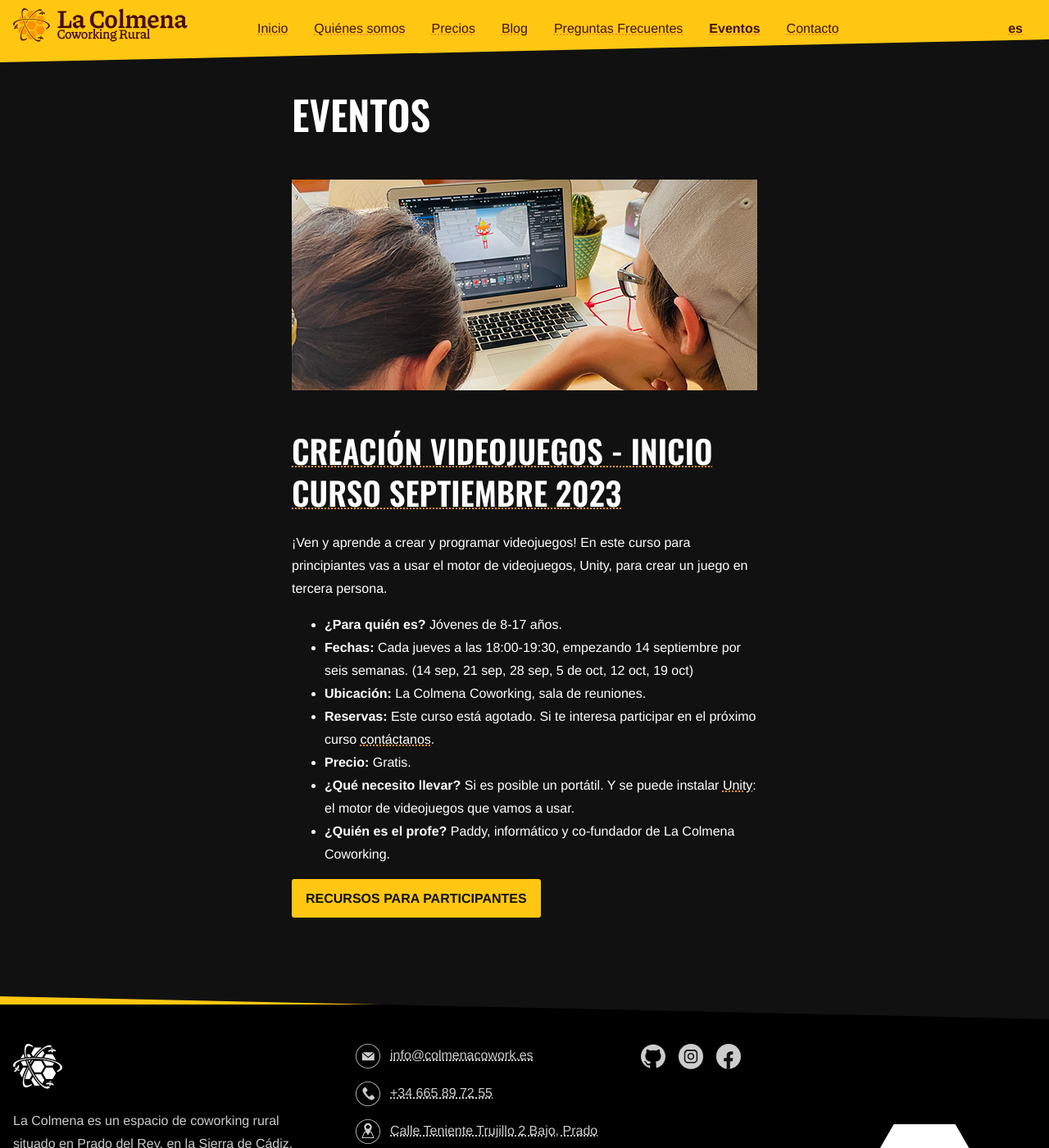
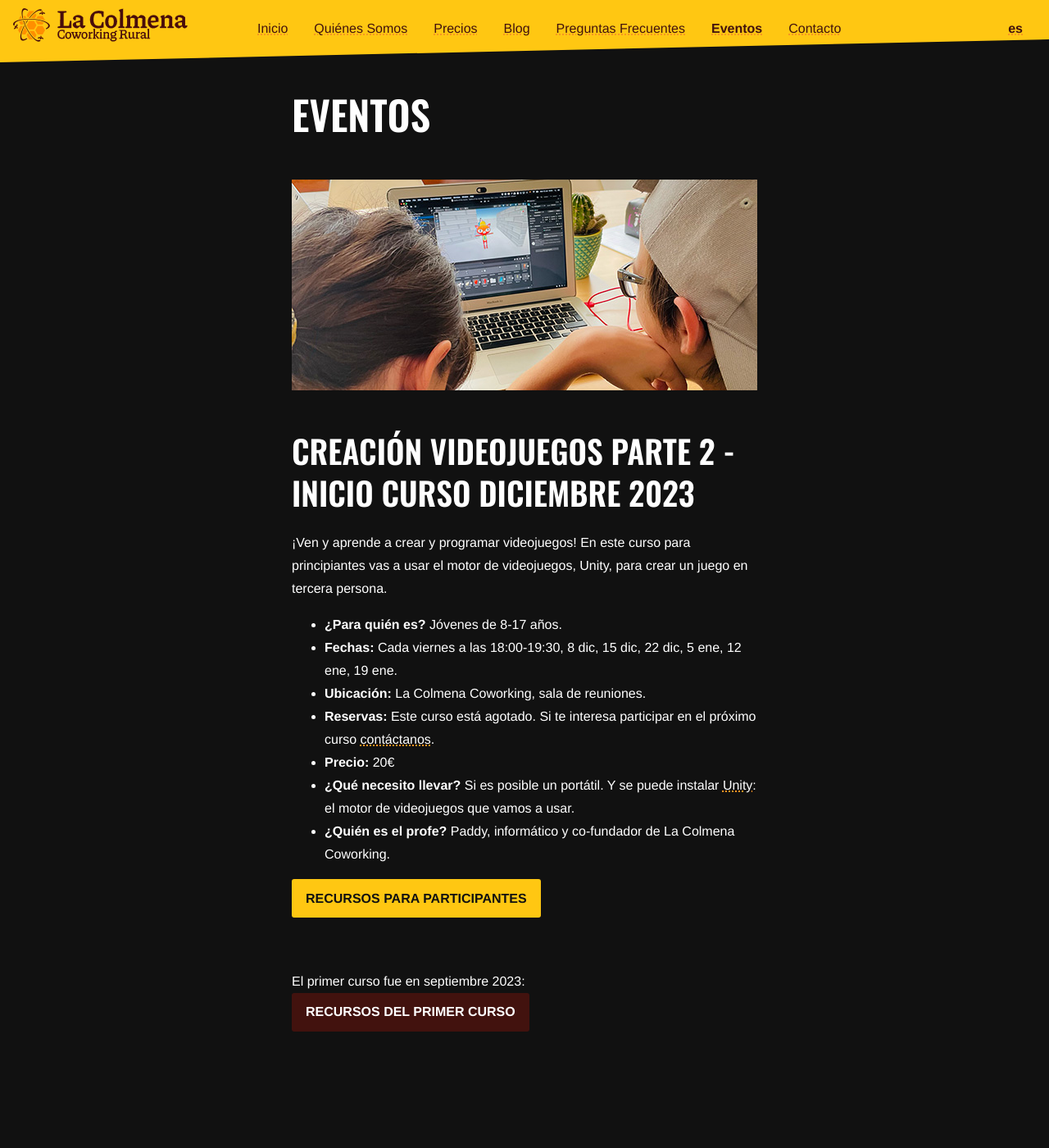
Before and after one commit to paddyohanlon/colmenacowork, a Jekyll site: the page built from eventos.html, in a window 1280 px wide and 1400 px high. Shown: the whole window at 82% size. Built offline with Jekyll 4.4.1, drawn with Linux system fonts in a browser that asks for light colours.

```diff
--- a/_config.yml
+++ b/_config.yml
@@ -59,7 +59,7 @@
         name: "Inicio"
         url: "/"
       quienes_somos:
-        name: "Quiénes somos"
+        name: "Quiénes Somos"
         url: "/quienes-somos"
       precios:
         name: "Precios"
--- a/_data/faq_en.yml
+++ b/_data/faq_en.yml
@@ -2,6 +2,9 @@
   - question: What is a coworking space?
     answer: >
       At its simplest, a coworking space is an open-plan shared office space where anyone can rent desk space and come to work. More than that, it's a place to create community, share ideas and support each other. Read our blog post <a href="/coworking-what-is-it-and-how-does-it-work">Coworking: what is it and how does it work?</a>
+  - question: What can I do in Prado del Rey?
+    answer: >
+      <a href="/things-to-do-in-prado-del-rey">This post</a> shares our favourite restaurants, cheeses, bakery, outdoor activities, and more. Prado del Rey and the Sierra de Grazalema have a lot to offer. These recommendations are just a tiny personal taster.
   - question: What are the benefits of using a coworking space?
     answer: >
       Coworking spaces offer a better work-life balance, a flexible, collaborative environment with opportunities for networking, increased productivity, cost savings compared to traditional office space, access to resources and amenities, and a professional meeting setting.
--- a/_data/faq_es.yml
+++ b/_data/faq_es.yml
@@ -2,6 +2,9 @@
   - question: ¿Qué es un espacio de coworking?
     answer: >
       En su forma más simple, un espacio de coworking es una oficina compartida de diseño abierto donde cualquiera puede alquilar un escritorio y venir a trabajar. Más que eso, es un lugar para crear comunidad, compartir ideas y apoyarse mutuamente. Lee nuestra blog <a href="/coworking-que-es-y-como-funciona">Coworking: ¿qué es y cómo funciona?</a>
+  - question: ¿Qué hacer en Prado del Rey?
+    answer: >
+      <a href="/que-hacer-en-prado-del-rey">Esta publicación</a> comparte nuestros restaurantes favoritos, quesos, panadería, actividades al aire libre, y más. Prado del Rey y la Sierra de Grazalema tienen mucho que ofrecer. Estas recomendaciones son solo una pequeña muestra personal.
   - question: ¿Cuáles son los beneficios de usar un espacio de coworking?
     answer: >
       Los espacios de coworking ofrecen un mejor equilibrio entre el trabajo y la vida personal, un entorno flexible y colaborativo con oportunidades de establecer contactos, mayor productividad, ahorro de costes en comparación con el espacio de oficina tradicional, acceso a recursos y comodidades, y un entorno de reuniones profesional.
--- a/eventos.html
+++ b/eventos.html
@@ -18,23 +18,20 @@
       loading="lazy"
     />
   </figure>
-  <h2><a href="{% link recursos-curso-creacion-videojuegos.md %}">Creación Videojuegos - Inicio Curso Septiembre 2023</a></h2>
+  <h2>Creación Videojuegos Parte 2 - Inicio Curso Diciembre 2023</h2>
   <p>
     ¡Ven y aprende a crear y programar videojuegos! En este curso para principiantes vas a usar el motor de videojuegos,
     Unity, para crear un juego en tercera persona.
   </p>
   <ul>
     <li><strong>¿Para quién es?</strong> Jóvenes de 8-17 años.</li>
-    <li>
-      <strong>Fechas:</strong> Cada jueves a las 18:00-19:30, empezando 14 septiembre por seis semanas. (14 sep, 21 sep,
-      28 sep, 5 de oct, 12 oct, 19 oct)
-    </li>
+    <li><strong>Fechas:</strong> Cada viernes a las 18:00-19:30, 8 dic, 15 dic, 22 dic, 5 ene, 12 ene, 19 ene.</li>
     <li><strong>Ubicación:</strong> La Colmena Coworking, sala de reuniones.</li>
     <li>
       <strong>Reservas:</strong> Este curso está agotado. Si te interesa participar en el próximo curso
       <a href="/contacto">contáctanos</a>.
     </li>
-    <li><strong>Precio:</strong> Gratis.</li>
+    <li><strong>Precio:</strong> 20€</li>
     <li>
       <strong>¿Qué necesito llevar?</strong> Si es posible un portátil. Y se puede instalar
       <a href="https://unity.com/es/download">Unity</a>: el motor de videojuegos que vamos a usar.
@@ -42,5 +39,12 @@
     <li><strong>¿Quién es el profe?</strong> Paddy, informático y co-fundador de La Colmena Coworking.</li>
   </ul>
 
-  <a class="button button-light" href="{% link recursos-curso-creacion-videojuegos.md %}">Recursos para participantes</a>
+  <a class="button button-light" href="{% link curso-creacion-videojuegos-2.md %}">Recursos para participantes</a>
 </div>
+
+<div style="padding: 3rem 0">
+  <p>
+    El primer curso fue en septiembre 2023:
+    <a class="button" href="{% link recursos-curso-creacion-videojuegos.md %}">Recursos del Primer Curso</a>
+  </p>
+</div>
```
Also changed, not shown: _posts/2023-12-12-que-hacer-en-prado-del-rey.md (added, +88 -0 lines), _posts/2023-12-12-things-to-do-in-prado-del-rey.md (added, +89 -0 lines), curso-creacion-videojuegos-2.md (added, +20 -0 lines).
